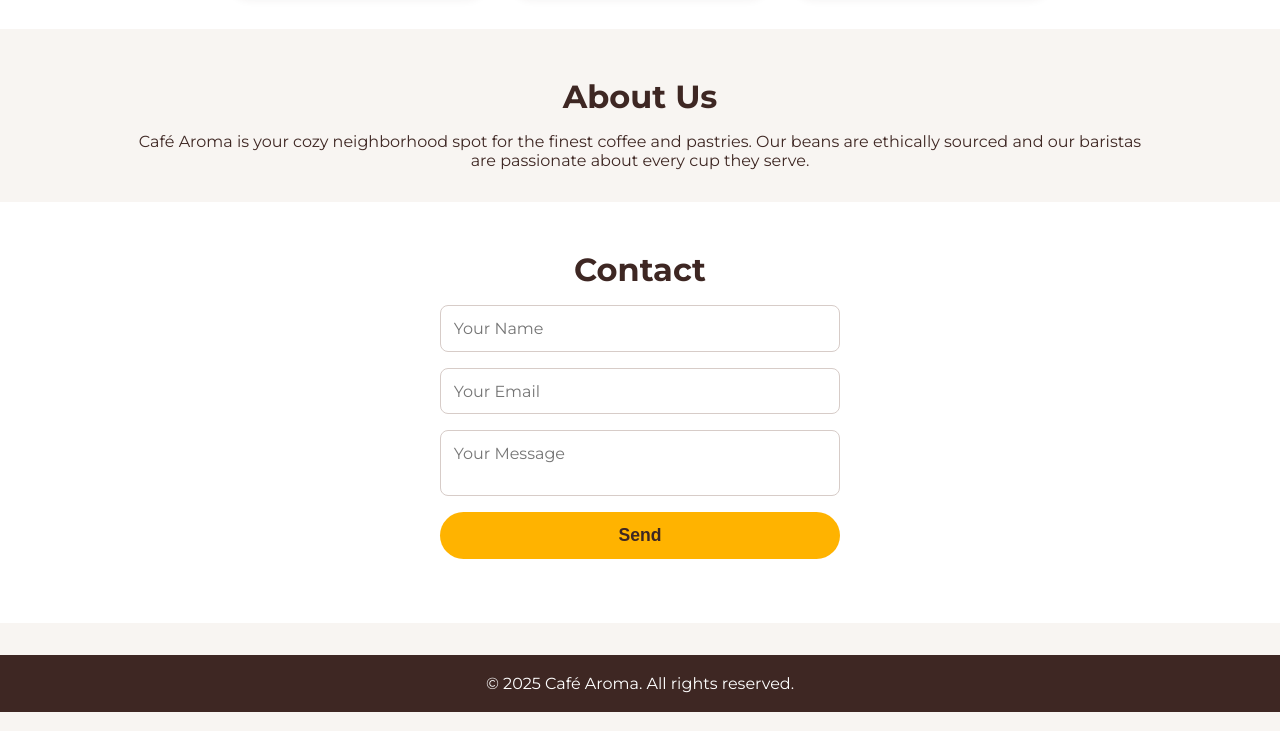
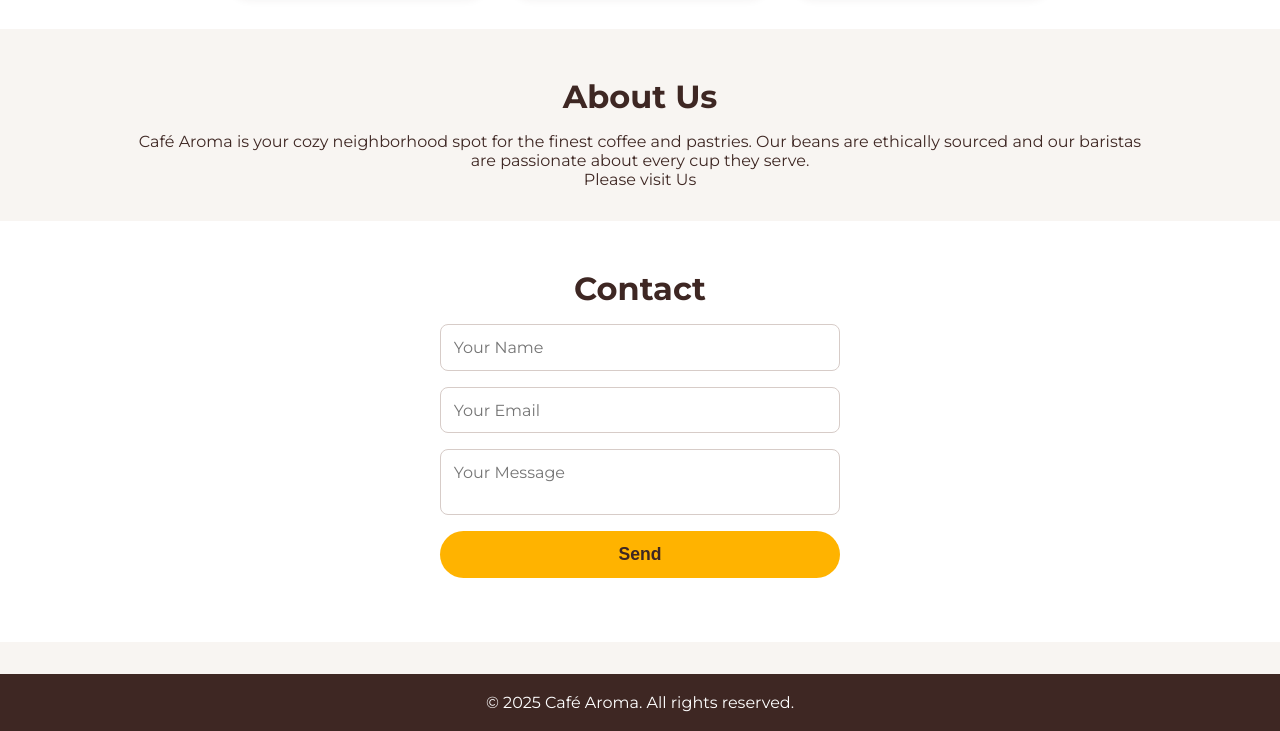
Before and after one commit to moksha0808/school-website, a plain HTML site: page index.html in a window 1280 px wide. Shown: the part 1235-1966 px from the top of the page. Drawn offline with nearby package versions, Linux system fonts and the light colour scheme.

Commit message:
added new p

```diff
--- a/index.html
+++ b/index.html
@@ -46,6 +46,7 @@
     <section class="about-section" id="about">
         <h2>About Us</h2>
         <p>Café Aroma is your cozy neighborhood spot for the finest coffee and pastries. Our beans are ethically sourced and our baristas are passionate about every cup they serve.</p>
+        <p>Please visit Us</p>
     </section>
     <section class="contact-section" id="contact">
         <h2>Contact</h2>
```
